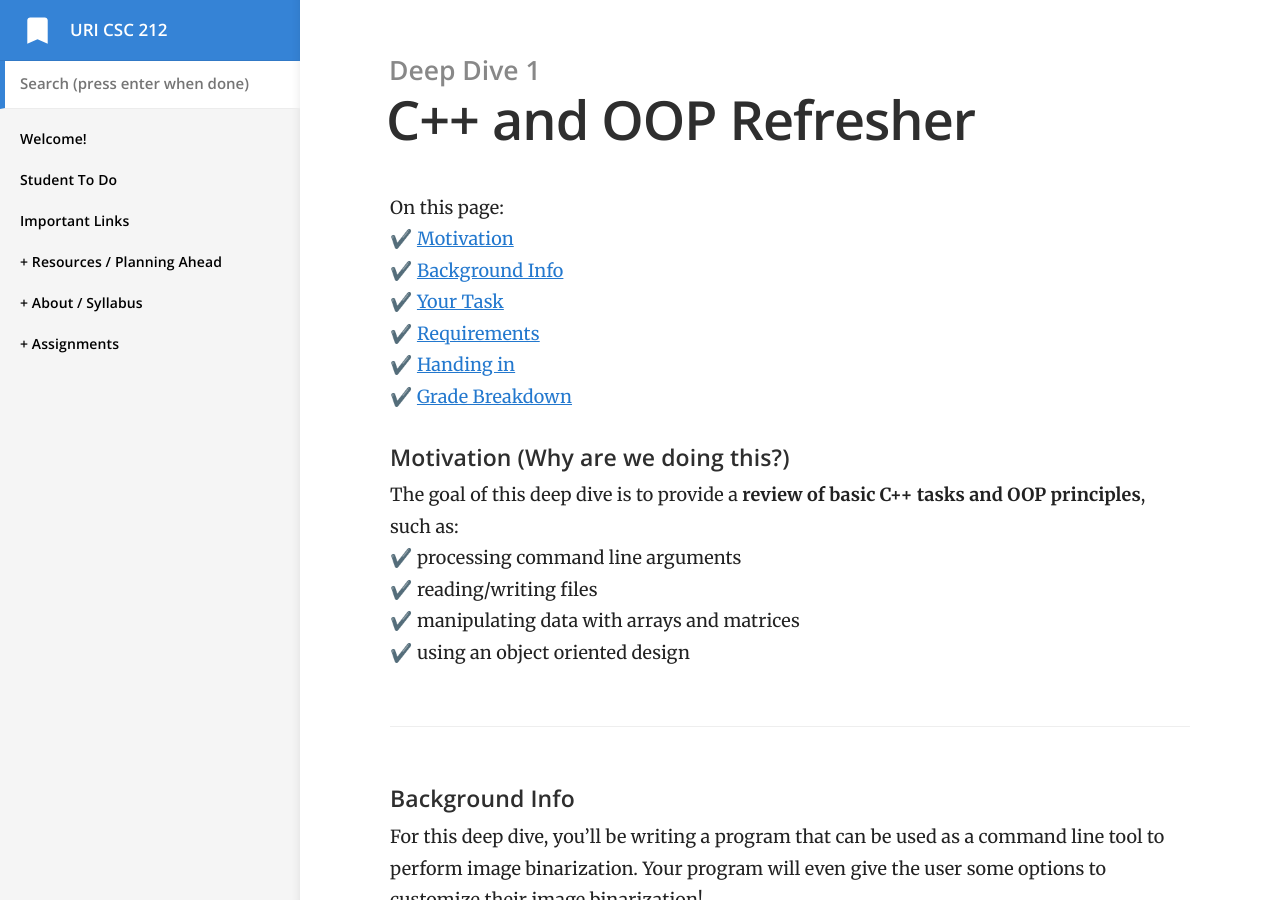
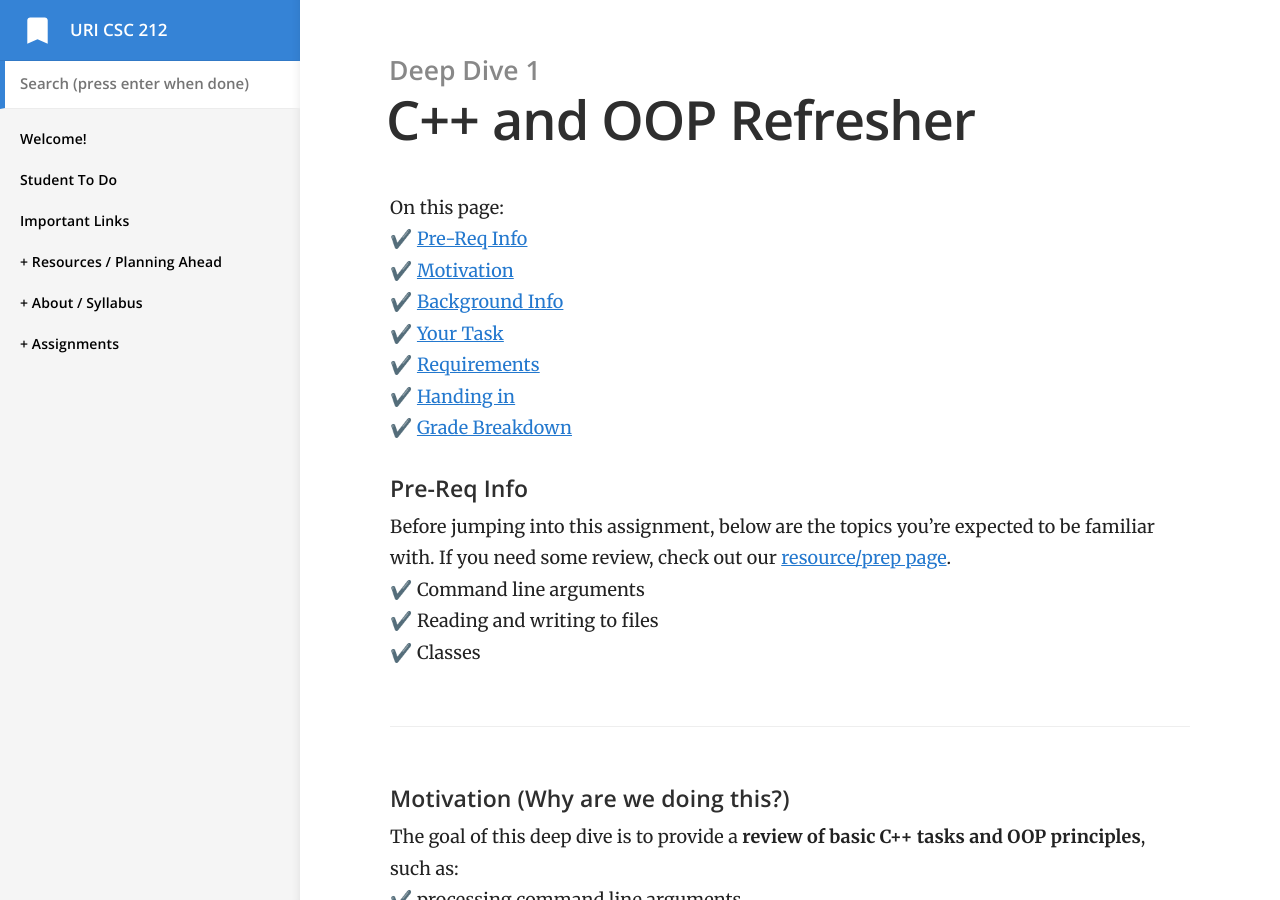
Before and after one commit to vcc-csc212/sp21-archive, a Jekyll site: the page built from _docs/dds/dd1/dd1.md, in a window 1280 px wide and 900 px high. Built offline with Jekyll 4.4.1, drawn with Linux system fonts in a browser that asks for light colours.

Commit message:
prereq section added for dd

```diff
--- a/_docs/dds/dd1/dd1.md
+++ b/_docs/dds/dd1/dd1.md
@@ -5,12 +5,21 @@ permalink: /dd1/
 ---
 
 On this page:
+✔️ [Pre-Req Info](#pre)
 ✔️ [Motivation](#motivation)
 ✔️ [Background Info](#bgi)
 ✔️ [Your Task](#task)
 ✔️ [Requirements](#reqs)
 ✔️ [Handing in](#submit)
 ✔️ [Grade Breakdown](#grading)
+
+#### Pre-Req Info {#pre}
+Before jumping into this assignment, below are the topics you're expected to be familiar with. If you need some review, check out our [resource/prep page](/prep).
+✔️ Command line arguments
+✔️ Reading and writing to files
+✔️ Classes
+
+---
 
 #### Motivation (Why are we doing this?) {#motivation}
 The goal of this deep dive is to provide a **review of basic C++ tasks and OOP principles**, such as:
```
Also changed, not shown: _docs/dds/dd-template.md (+7 -0 lines).
